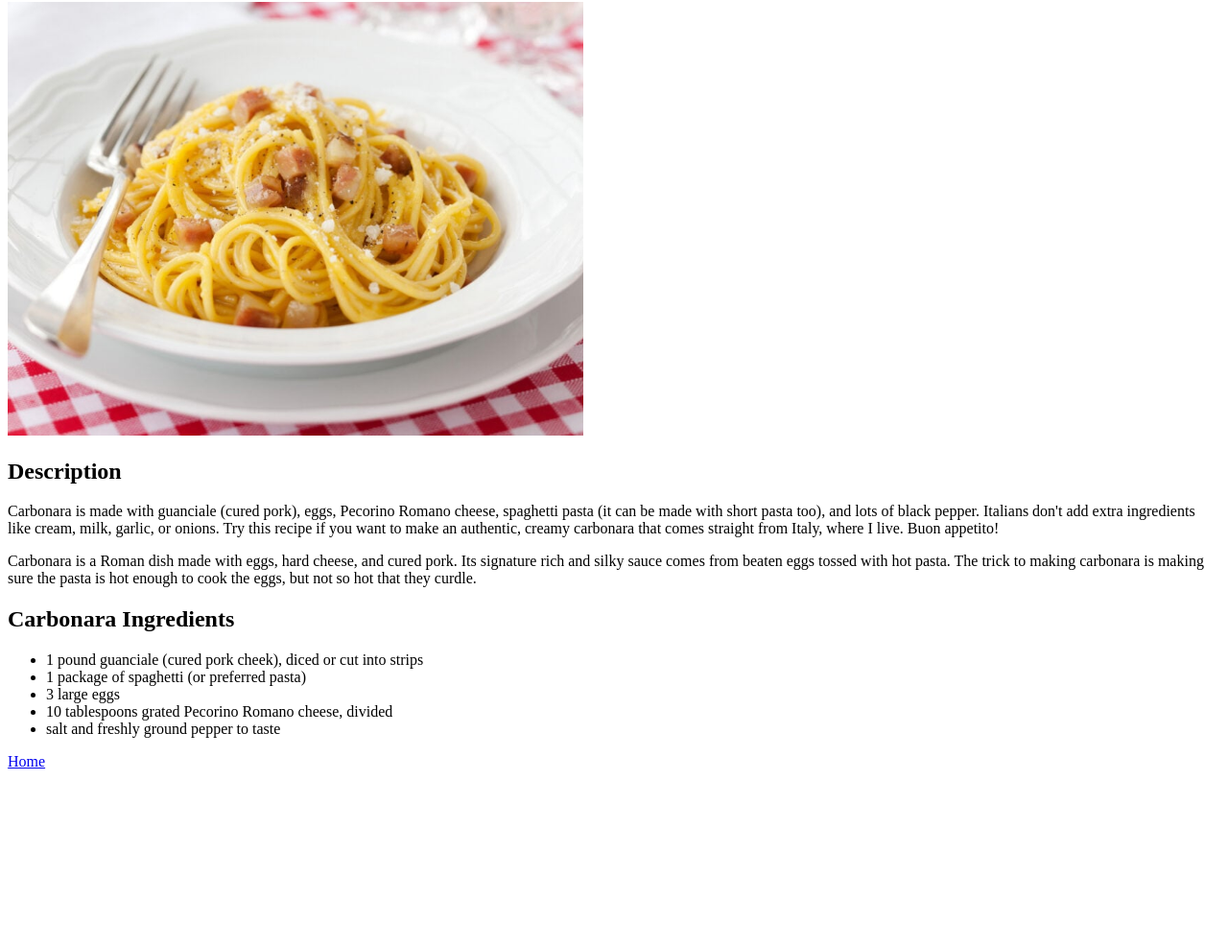
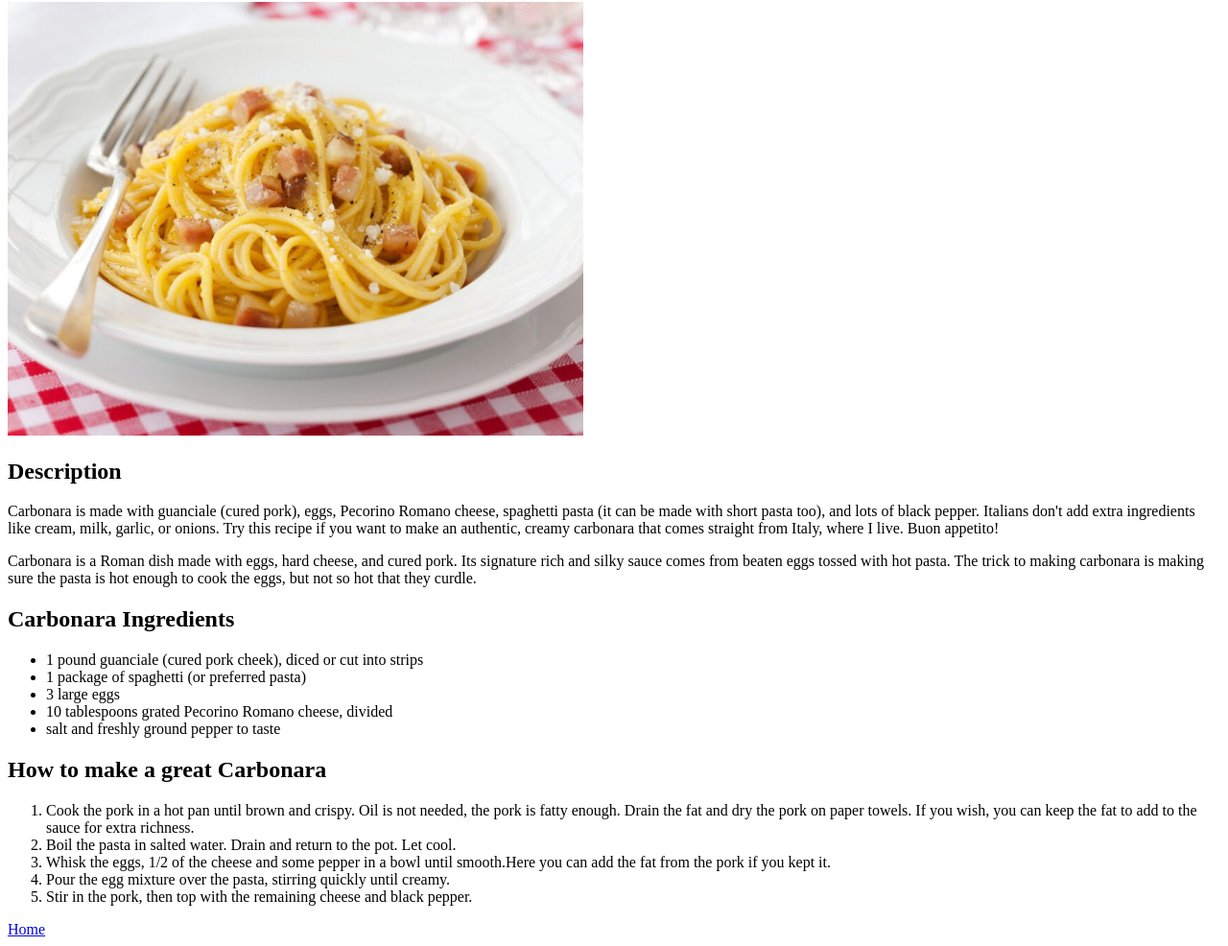
Before and after one commit to striberio/odin-recipes, a plain HTML site: page recipes/carbonara.html in a window 1280 px wide. Shown: the part 78-1064 px from the top of the page at 96% size. Before the commit the page ends 889 px from the top, so only its background shows below. Drawn offline with Linux system fonts and the light colour scheme.

Commit message:
Finish carbonara recipe page with steps
Finished the webpage for the carbonara recipe
with a list of instructions to prepare the dish
correctly.

```diff
--- a/recipes/carbonara.html
+++ b/recipes/carbonara.html
@@ -24,6 +24,16 @@
             <li>salt and freshly ground pepper to taste</li>
         </ul>
 
+        <h2>How to make a great Carbonara</h2>
+
+        <ol>
+            <li>Cook the pork in a hot pan until brown and crispy. Oil is not needed, the pork is fatty enough. Drain the fat and dry the pork on paper towels. If you wish, you can keep the fat to add to the sauce for extra richness.</li>
+            <li>Boil the pasta in salted water. Drain and return to the pot. Let cool.</li>
+            <li>Whisk the eggs, 1/2 of the cheese and some pepper in a bowl until smooth.Here you can add the fat from the pork if you kept it.</li>
+            <li>Pour the egg mixture over the pasta, stirring quickly until creamy.</li>
+            <li>Stir in the pork, then top with the remaining cheese and black pepper.</li>
+        </ol>
+
         <a href="../index.html">Home</a>
 
     </body>
```
